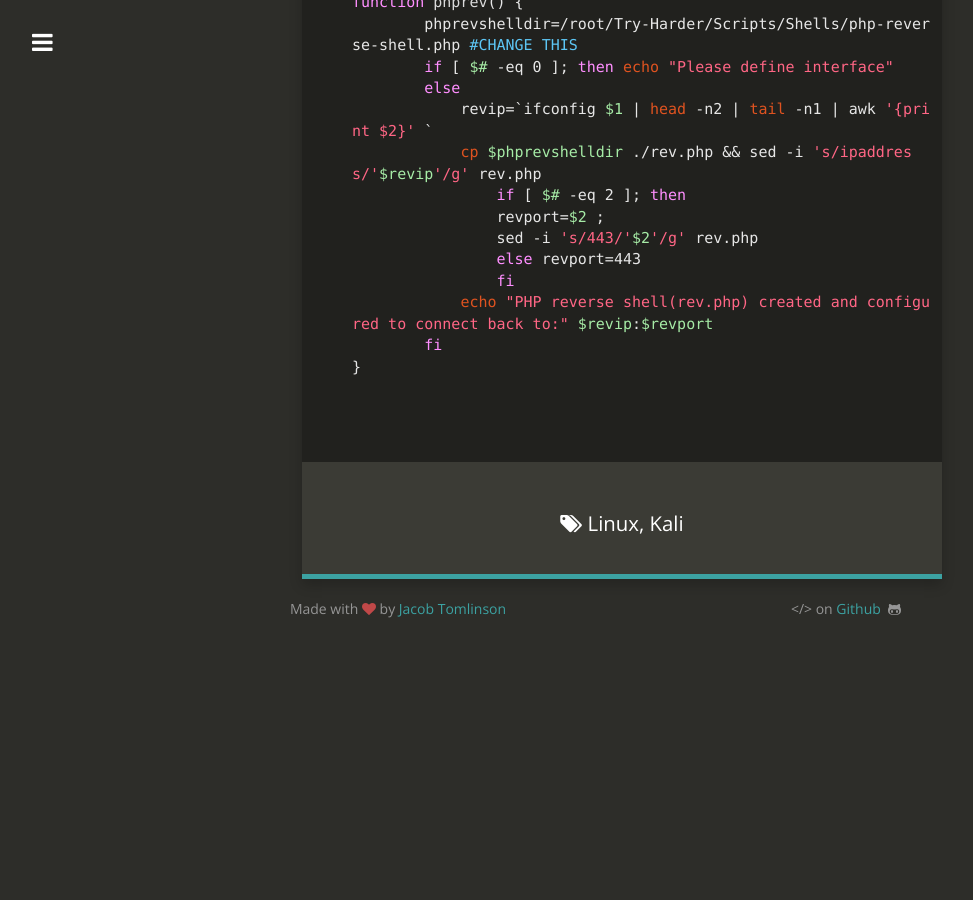
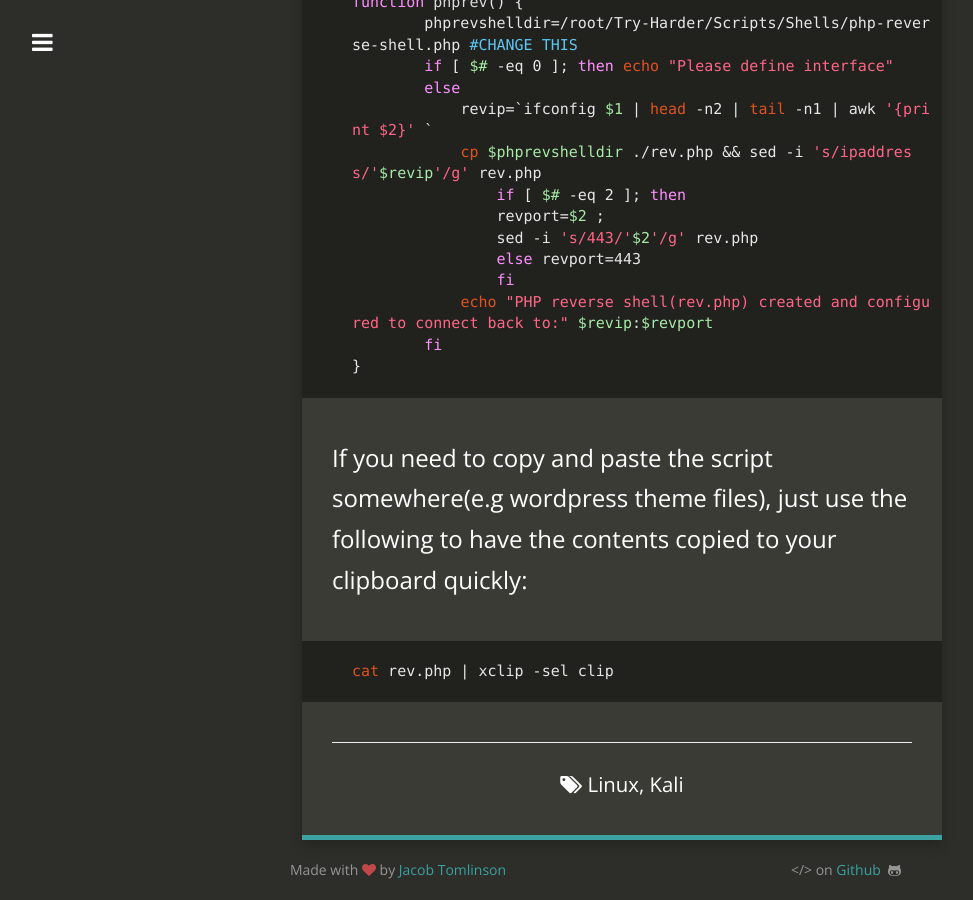
Before and after one commit to Dreamscent/Dreamscent.github.io, a Jekyll site: the page built from _posts/2019-09-21-Kali-Linux-QoL.md, in a window 1280 px wide and 900 px high, scrolled down 1594 px. Shown: the whole window, without its empty margins (18-991 px from the left). Built offline with Jekyll 4.4.1, drawn with Linux system fonts in a browser that asks for light colours; nearby versions of some CDN libraries; before the commit the page ends 2233 px from its top, so only the background shows below that; some of the changed text lies outside the part shown.

Commit message:
Update 2019-09-21-Kali-Linux-QoL.md

```diff
--- a/_posts/2019-09-21-Kali-Linux-QoL.md
+++ b/_posts/2019-09-21-Kali-Linux-QoL.md
@@ -13,6 +13,7 @@ tags:
 
 This post will be updated once in a blue moon. Just wanted to share some of my stuff which I use as I think it's good to automate certain repeated processes when hacking boxes. Life's too short to be wasting time on such things.
 
+---
 
 ## PHP Reverse Shell Generator
 
@@ -27,7 +28,6 @@ Usage: `phprev <Interface> <Optional: Listening Port>`
 
 
 ~~~bash
-
 # Create PHP reverse shell in current directory. Usage example: phprev tun0 1234
 # Defaults to port 443 if port is not specified
 
@@ -45,10 +45,15 @@ function phprev() {
             echo "PHP reverse shell(rev.php) created and configured to connect back to:" $revip:$revport
         fi
 }
+~~~
 
+If you need to copy and paste the script somewhere(e.g wordpress theme files), just use the following to have the contents copied to your clipboard quickly:
 
+~~~bash
+cat rev.php | xclip -sel clip
+~~~
 
-~~~
+---
 
 [1]: http://pentestmonkey.net/tools/web-shells/php-reverse-shell
 [2]: https://github.com/Dreamscent/Try-Harder/blob/master/Scripts/Shells/php-reverse-shell.php
```
